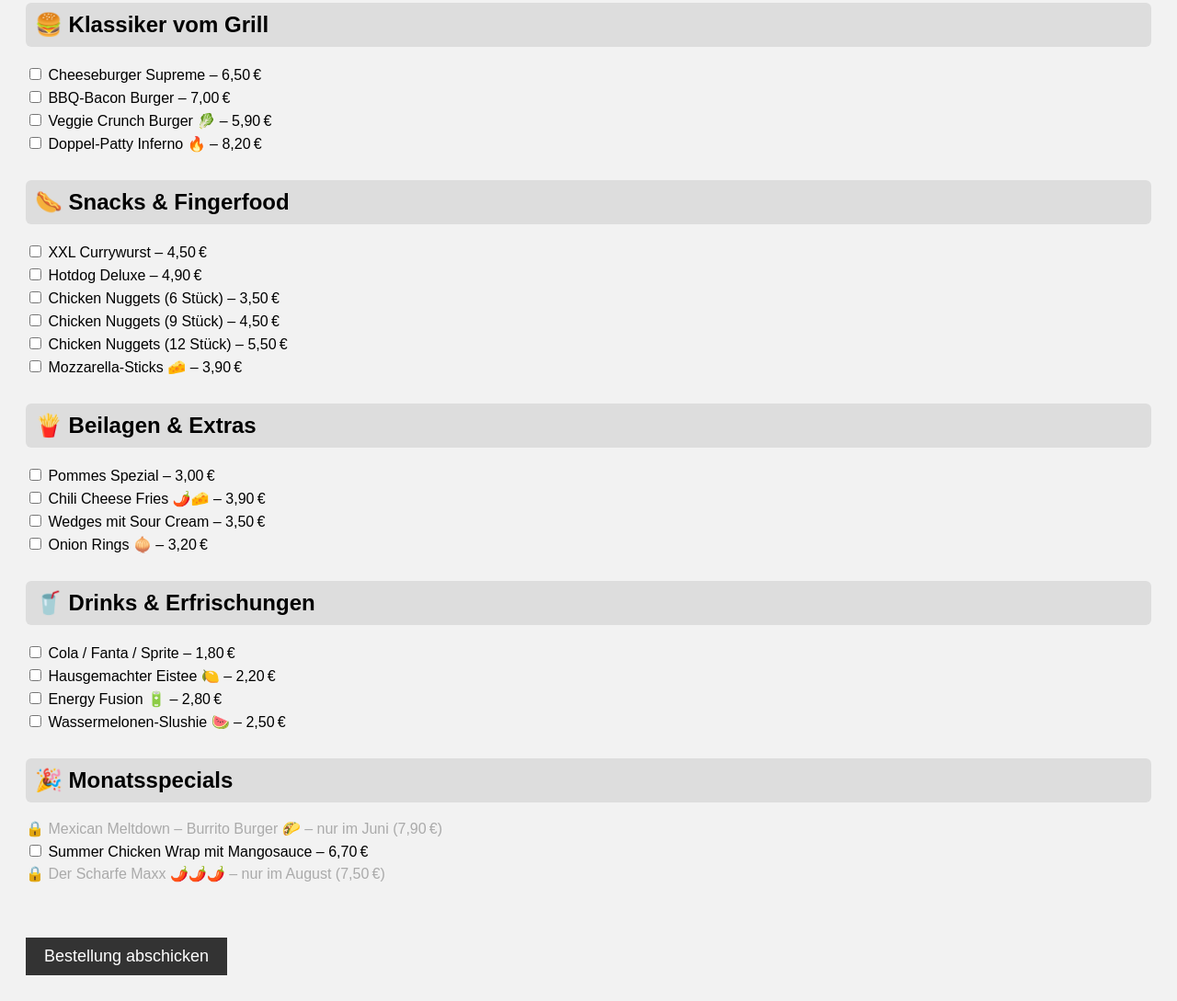
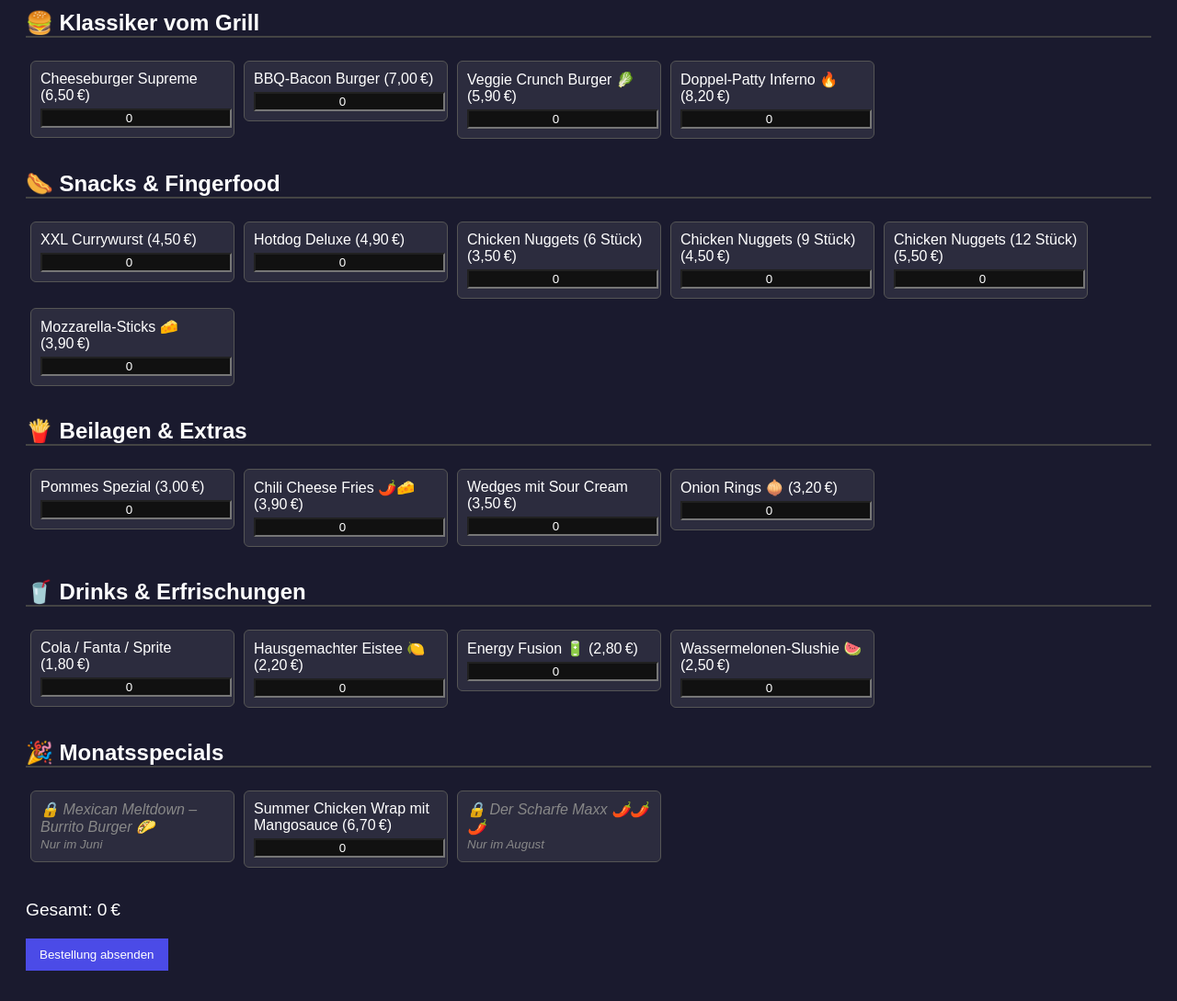
Before and after one commit to kommebald/SC-Co.-Webseite, a plain HTML site: page essen-bestellen.html in a window 1280 px wide. Shown: the part 105-1194 px from the top of the page at 92% size. Drawn offline with Linux system fonts and the light colour scheme.

Commit message:
Update essen-bestellen.html

```diff
--- a/essen-bestellen.html
+++ b/essen-bestellen.html
@@ -1,162 +1,168 @@
 <!DOCTYPE html>
 <html lang="de">
 <head>
-  <meta charset="UTF-8">
-  <title>Essensbestellung</title>
+  <meta charset="UTF-8" />
+  <title>Essen bestellen</title>
   <style>
     body {
+      background-color: #1a1a2e;
+      color: #fff;
       font-family: Arial, sans-serif;
-      background: #f2f2f2;
       padding: 20px;
     }
-    h1 {
+    h2 {
+      margin-top: 30px;
+      border-bottom: 2px solid #444;
+    }
+    .item {
+      display: inline-block;
+      background: #2c2c3e;
+      padding: 10px;
+      margin: 5px;
+      border: 1px solid #555;
+      border-radius: 6px;
+      width: 200px;
+      vertical-align: top;
+    }
+    .item input {
+      width: 100%;
+      margin-top: 5px;
+      background: #111;
+      color: white;
       text-align: center;
     }
-    .category {
-      margin-bottom: 30px;
+    .locked {
+      color: #888;
+      font-style: italic;
     }
-    .category h2 {
-      background-color: #ddd;
-      padding: 10px;
-      border-radius: 6px;
-    }
-    .item {
-      margin: 5px 0;
-    }
-    .locked {
-      color: #aaa;
+    #gesamt {
+      margin-top: 30px;
+      font-size: 1.2em;
     }
     button {
-      margin-top: 30px;
-      padding: 10px 20px;
-      font-size: 18px;
-      background: #333;
+      background: #4b4be7;
       color: white;
+      padding: 10px 15px;
       border: none;
+      margin-top: 20px;
       cursor: pointer;
-    }
-    button:hover {
-      background: #555;
     }
   </style>
 </head>
 <body>
-  <h1>Essensbestellung</h1>
-  <form id="orderForm"></form>
-  <button onclick="submitOrder()">Bestellung abschicken</button>
+  <h1>Essen bestellen</h1>
+
+  <div id="menu"></div>
+  <div id="gesamt">Gesamt: 0 €</div>
+  <button onclick="sendOrder()">Bestellung absenden</button>
 
   <script>
     const currentMonth = new Date().getMonth() + 1;
 
-    const menu = {
-      '🍔 Klassiker vom Grill': [
-        ['Cheeseburger Supreme', 650],
-        ['BBQ-Bacon Burger', 700],
-        ['Veggie Crunch Burger 🥬', 590],
-        ['Doppel-Patty Inferno 🔥', 820]
+    const menuData = {
+      "🍔 Klassiker vom Grill": [
+        ["Cheeseburger Supreme", 650],
+        ["BBQ-Bacon Burger", 700],
+        ["Veggie Crunch Burger 🥬", 590],
+        ["Doppel-Patty Inferno 🔥", 820]
       ],
-      '🌭 Snacks & Fingerfood': [
-        ['XXL Currywurst', 450],
-        ['Hotdog Deluxe', 490],
-        ['Chicken Nuggets (6 Stück)', 350],
-        ['Chicken Nuggets (9 Stück)', 450],
-        ['Chicken Nuggets (12 Stück)', 550],
-        ['Mozzarella-Sticks 🧀', 390]
+      "🌭 Snacks & Fingerfood": [
+        ["XXL Currywurst", 450],
+        ["Hotdog Deluxe", 490],
+        ["Chicken Nuggets (6 Stück)", 350],
+        ["Chicken Nuggets (9 Stück)", 450],
+        ["Chicken Nuggets (12 Stück)", 550],
+        ["Mozzarella-Sticks 🧀", 390]
       ],
-      '🍟 Beilagen & Extras': [
-        ['Pommes Spezial', 300],
-        ['Chili Cheese Fries 🌶️🧀', 390],
-        ['Wedges mit Sour Cream', 350],
-        ['Onion Rings 🧅', 320]
+      "🍟 Beilagen & Extras": [
+        ["Pommes Spezial", 300],
+        ["Chili Cheese Fries 🌶️🧀", 390],
+        ["Wedges mit Sour Cream", 350],
+        ["Onion Rings 🧅", 320]
       ],
-      '🥤 Drinks & Erfrischungen': [
-        ['Cola / Fanta / Sprite', 180],
-        ['Hausgemachter Eistee 🍋', 220],
-        ['Energy Fusion 🔋', 280],
-        ['Wassermelonen-Slushie 🍉', 250]
+      "🥤 Drinks & Erfrischungen": [
+        ["Cola / Fanta / Sprite", 180],
+        ["Hausgemachter Eistee 🍋", 220],
+        ["Energy Fusion 🔋", 280],
+        ["Wassermelonen-Slushie 🍉", 250]
       ],
-      '🎉 Monatsspecials': [
-        ['Mexican Meltdown – Burrito Burger 🌮', 790, 6], // Juni
-        ['Summer Chicken Wrap mit Mangosauce', 670, 7],   // Juli
-        ['Der Scharfe Maxx 🌶️🌶️🌶️', 750, 8]              // August
+      "🎉 Monatsspecials": [
+        ["Mexican Meltdown – Burrito Burger 🌮", 790, 6],
+        ["Summer Chicken Wrap mit Mangosauce", 670, 7],
+        ["Der Scharfe Maxx 🌶️🌶️🌶️", 750, 8]
       ]
     };
 
-    const form = document.getElementById('orderForm');
+    const menuDiv = document.getElementById("menu");
 
-    Object.entries(menu).forEach(([category, items]) => {
-      const div = document.createElement('div');
-      div.className = 'category';
-      const h2 = document.createElement('h2');
-      h2.textContent = category;
-      div.appendChild(h2);
+    Object.entries(menuData).forEach(([kategorie, items]) => {
+      const title = document.createElement("h2");
+      title.textContent = kategorie;
+      menuDiv.appendChild(title);
 
-      items.forEach(([name, price, month]) => {
-        const itemDiv = document.createElement('div');
-        itemDiv.className = 'item';
+      items.forEach(([name, preis, monat]) => {
+        const div = document.createElement("div");
+        div.className = "item";
 
-        const label = document.createElement('label');
-        const readablePrice = (price / 100).toFixed(2).replace('.', ',') + ' €';
-
-        if (category === '🎉 Monatsspecials' && month !== currentMonth) {
-          label.className = 'locked';
-          label.innerText = `🔒 ${name} – nur im ${getMonthName(month)} (${readablePrice})`;
+        if (kategorie === "🎉 Monatsspecials" && monat !== currentMonth) {
+          div.innerHTML = `<div class="locked">🔒 ${name}<br><small>Nur im ${monatName(monat)}</small></div>`;
         } else {
-          const checkbox = document.createElement('input');
-          checkbox.type = 'checkbox';
-          checkbox.name = name;
-          checkbox.value = price;
-          label.appendChild(checkbox);
-          label.appendChild(document.createTextNode(` ${name} – ${readablePrice}`));
+          const id = name.replace(/\s+/g, "_");
+          div.innerHTML = `
+            <label>${name} (${(preis / 100).toFixed(2).replace('.', ',')} €)</label>
+            <input type="number" min="0" value="0" data-preis="${preis}" onchange="updateTotal()" />
+          `;
         }
 
-        itemDiv.appendChild(label);
-        div.appendChild(itemDiv);
+        menuDiv.appendChild(div);
+      });
+    });
+
+    function monatName(m) {
+      return ["Januar", "Februar", "März", "April", "Mai", "Juni", "Juli", "August", "September", "Oktober", "November", "Dezember"][m - 1];
+    }
+
+    function updateTotal() {
+      let summe = 0;
+      document.querySelectorAll('input[type="number"]').forEach(input => {
+        const menge = parseInt(input.value) || 0;
+        const preis = parseInt(input.dataset.preis);
+        summe += menge * preis;
+      });
+      document.getElementById("gesamt").innerText = `Gesamt: ${(summe / 100).toFixed(2).replace('.', ',')} €`;
+    }
+
+    function sendOrder() {
+      const auswahl = [];
+      let gesamt = 0;
+
+      document.querySelectorAll('input[type="number"]').forEach(input => {
+        const menge = parseInt(input.value) || 0;
+        const preis = parseInt(input.dataset.preis);
+        if (menge > 0) {
+          const label = input.previousElementSibling.innerText;
+          auswahl.push(`${label} ×${menge}`);
+          gesamt += menge * preis;
+        }
       });
 
-      form.appendChild(div);
-    });
-
-    function getMonthName(m) {
-      return [
-        "Januar", "Februar", "März", "April", "Mai", "Juni",
-        "Juli", "August", "September", "Oktober", "November", "Dezember"
-      ][m - 1];
-    }
-
-    function submitOrder() {
-      const selected = Array.from(document.querySelectorAll('input[type=checkbox]:checked'));
-      if (selected.length === 0) {
-        alert("Bitte wähle mindestens ein Gericht aus.");
+      if (auswahl.length === 0) {
+        alert("Keine Auswahl getroffen!");
         return;
       }
 
-      let message = "**Neue Bestellung eingegangen!**\n\n";
-      let total = 0;
+      const nachricht = `🧾 Neue Bestellung:\n\n${auswahl.join("\n")}\n\nGesamt: ${(gesamt / 100).toFixed(2).replace('.', ',')} €`;
 
-      selected.forEach(input => {
-        const name = input.name;
-        const price = parseInt(input.value);
-        total += price;
-        message += `• ${name} – ${(price / 100).toFixed(2).replace('.', ',')} €\n`;
-      });
+      const webhook = "https://discord.com/api/webhooks/1395065575796904037/K0-7PL3Dj1l2NL7ggWWIzqB5_qS2LWbxgrEl9G48XmRIEJH2nyKhvS5iLosifBh_fP4-"; // <- Ersetzen!
 
-      message += `\n**Gesamt: ${(total / 100).toFixed(2).replace('.', ',')} €**`;
-
-      // Discord Webhook senden
-      const webhookUrl = "https://discord.com/api/webhooks/1395065575796904037/K0-7PL3Dj1l2NL7ggWWIzqB5_qS2LWbxgrEl9G48XmRIEJH2nyKhvS5iLosifBh_fP4-"; // Ersetze durch echte URL
-
-      fetch(webhookUrl, {
+      fetch(webhook, {
         method: "POST",
         headers: { "Content-Type": "application/json" },
-        body: JSON.stringify({ content: message })
+        body: JSON.stringify({ content: nachricht })
       }).then(() => {
         alert("Bestellung erfolgreich gesendet!");
-        document.getElementById('orderForm').reset();
-      }).catch(err => {
-        console.error(err);
-        alert("Fehler beim Senden der Bestellung.");
-      });
+        location.reload();
+      }).catch(() => alert("Fehler beim Senden!"));
     }
   </script>
 </body>
```
